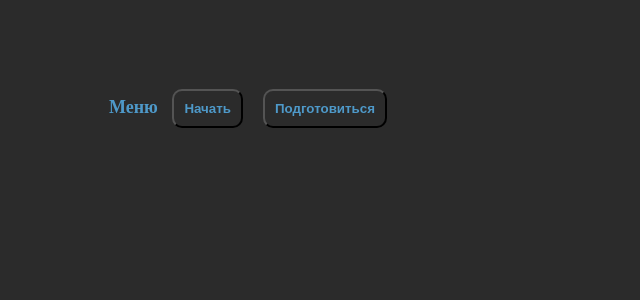
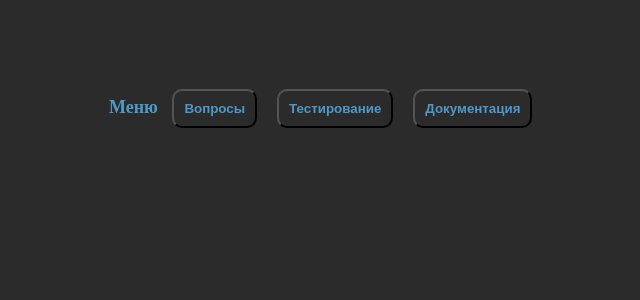
Before and after one commit to CyrillUv/generatorQuestion, an Angular app: page / in a window 1280 px wide. Shown: the top 300 px of the page, without its empty margins (98-738 px from the left). Built offline with nearby package versions, Linux system fonts and the light colour scheme.

Commit message:
Начало разработки раздела тестирования

```diff
--- a/src/app/components/menu/menu.component.html
+++ b/src/app/components/menu/menu.component.html
@@ -1,7 +1,7 @@
 <div class="menu">
   Меню
 
-  <button routerLink="/questions">Начать </button>
-  <button routerLink="/documents">Подготовиться</button>
-
+  <button routerLink="/questions">Вопросы </button>
+  <button routerLink="/testing">Тестирование</button>
+  <button routerLink="/documents">Документация</button>
 </div>
--- /dev/null
+++ b/src/app/components/testing/testing.component.html
@@ -0,0 +1 @@
+<div>{{ page }}</div>
--- /dev/null
+++ b/src/app/components/testing/testing.component.ts
@@ -0,0 +1,10 @@
+import {Component} from "@angular/core";
+@Component({
+  selector: 'app-testing-component',
+  templateUrl:'testing.component.html',
+  standalone:true,
+  styleUrl:'testing.component.css'
+})
+export class TestingComponent{
+public page = 'Тестирование'
+}
```
Also changed, not shown: src/app/app.routes.ts (+3 -6 lines), src/app/components/testing/testing.component.css (added).
